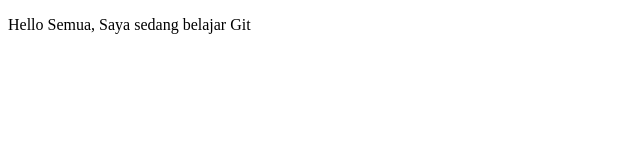
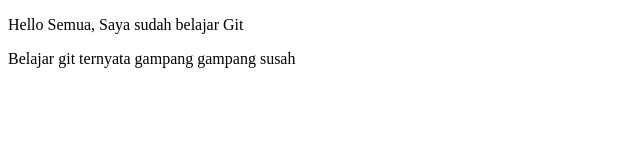
Before and after one commit to iftamrln/Praktikum5-RPL, a plain HTML site: page index.html in a window 1280 px wide. Shown: the whole page, without its empty margins (0-640 px from the left). Drawn offline with Linux system fonts and the light colour scheme.

Commit message:
belajar git greget!

```diff
--- a/index.html
+++ b/index.html
@@ -5,6 +5,7 @@
 	<title>Belajar Git - Project 01</title>
 </head>
 <body>
-	<p>Hello Semua, Saya sedang belajar Git</p>
+	<p>Hello Semua, Saya sudah belajar Git</p>
+	<p>Belajar git ternyata gampang gampang susah</p>
 </body>
 </html
```
